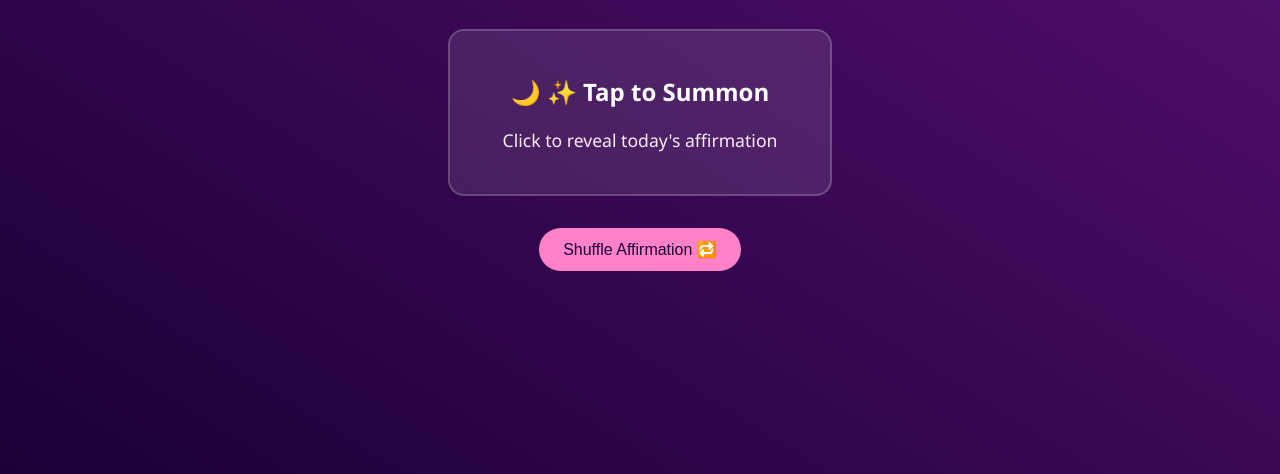
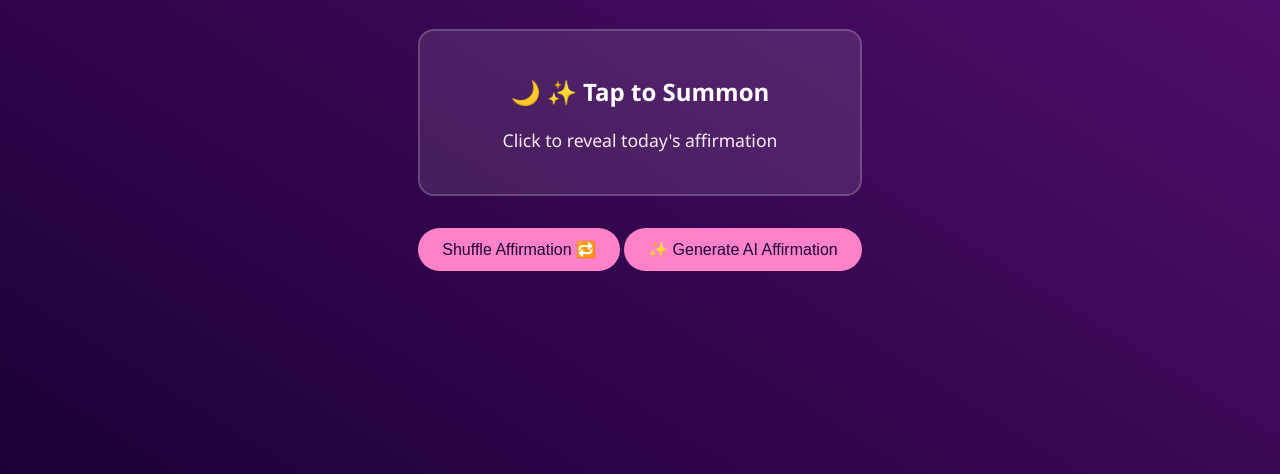
Before and after one commit to thekristaleffect/AffirmaDex, a plain HTML site: page index.html in a window 1280 px wide. Shown: the part 326-800 px from the top of the page. Drawn offline with Linux system fonts and the light colour scheme.

Commit message:
Update index.html

```diff
--- a/index.html
+++ b/index.html
@@ -18,6 +18,7 @@
     </div>
 
     <button onclick="showAffirmation()">Shuffle Affirmation 🔁</button>
+    <button onclick="getAIAffirmation()">✨ Generate AI Affirmation</button>
   </div>
 
   <script src="app.js"></script>
```
